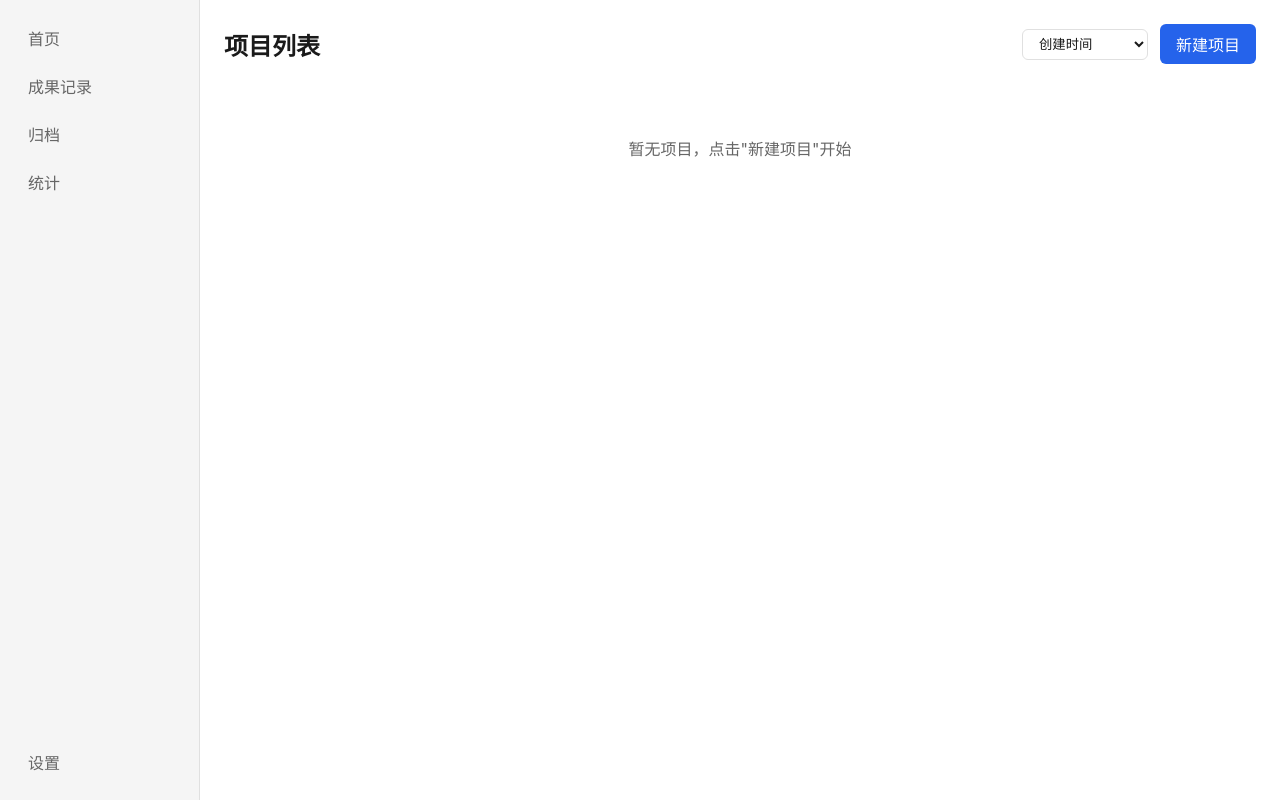
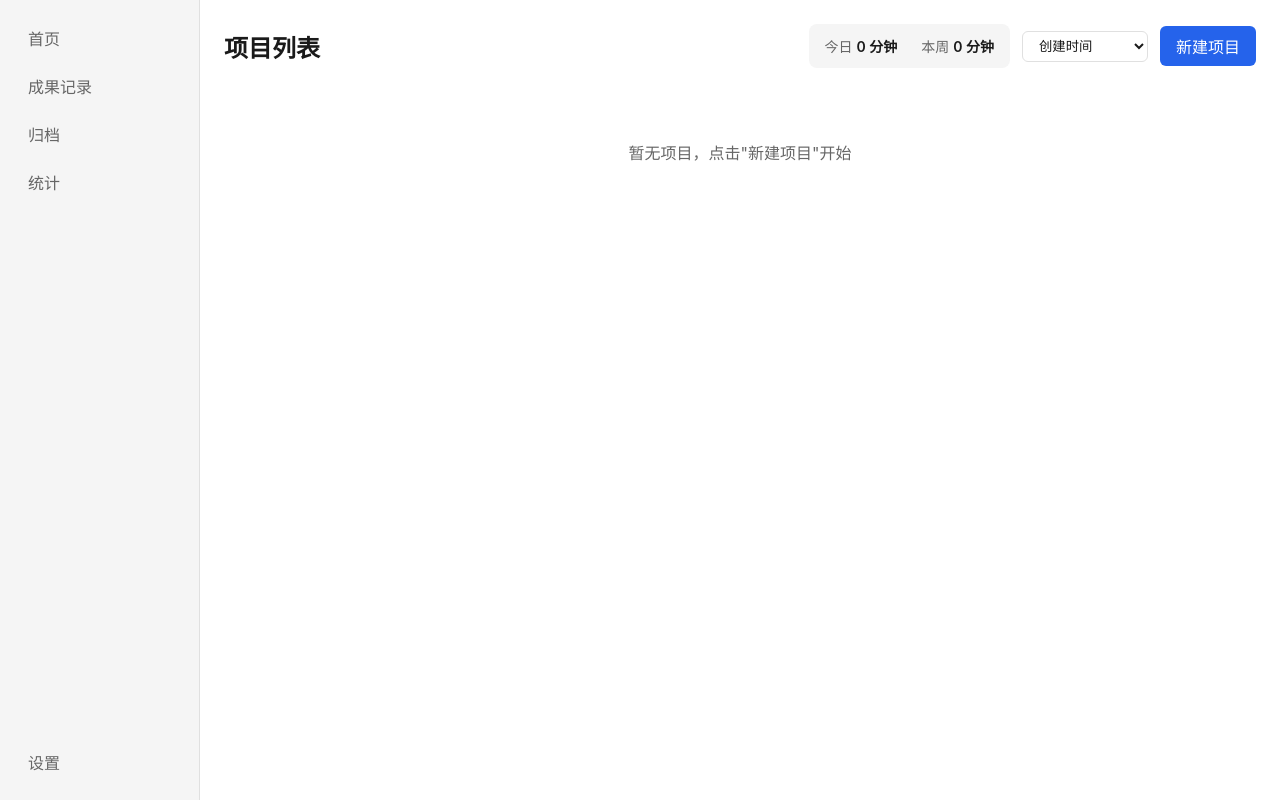
Before and after one commit to nicheng251/Yi, a React (Vite) app: page / in a window 1280 px wide. Built offline with nearby package versions, Linux system fonts and the light colour scheme.

Commit message:
Stage 3.1-3.3: UX enhancements
- Add StatsBar component showing today/week totals
- Add 'minutes' sort option for project sorting
- Archive page now shows total minutes per archived project

```diff
--- a/src/components/SortableArchiveItem.tsx
+++ b/src/components/SortableArchiveItem.tsx
@@ -4,6 +4,7 @@ import { CSS } from "@dnd-kit/utilities";
 import { format } from "date-fns";
 import { zhCN } from "date-fns/locale";
 import { Project } from "../types";
+import { formatMinutes } from "../utils/format";
 import "../styles/components.css";
 
 interface SortableArchiveItemProps {
@@ -68,6 +69,9 @@ export function SortableArchiveItem({ project, onUnarchive, onDelete }: Sortable
           <div className="text-primary">{project.name}</div>
           <div className="text-secondary">
             归档于 {format(project.updated_at * 1000, "yyyy-MM-dd", { locale: zhCN })}
+            {project.total_minutes !== undefined && project.total_minutes > 0 && (
+              <span style={{ marginLeft: 12 }}>累计 {formatMinutes(project.total_minutes)}</span>
+            )}
           </div>
         </div>
       </div>
--- /dev/null
+++ b/src/components/StatsBar.tsx
@@ -0,0 +1,94 @@
+import { useState, useEffect } from "react";
+import { invoke } from "@tauri-apps/api/core";
+import { startOfDay, endOfDay, startOfWeek, endOfWeek } from "date-fns";
+import { CommandResponse, ProjectStat } from "../types";
+import { formatMinutes } from "../utils/format";
+
+interface StatsBarProps {
+  currentProjectMinutes?: number;
+}
+
+export function StatsBar({ currentProjectMinutes = 0 }: StatsBarProps) {
+  const [todayMinutes, setTodayMinutes] = useState(0);
+  const [weekMinutes, setWeekMinutes] = useState(0);
+  const [loading, setLoading] = useState(true);
+
+  useEffect(() => {
+    loadStats();
+  }, []);
+
+  async function loadStats() {
+    try {
+      const now = new Date();
+      const todayStart = Math.floor(startOfDay(now).getTime() / 1000);
+      const todayEnd = Math.floor(endOfDay(now).getTime() / 1000);
+      const weekStart = Math.floor(startOfWeek(now, { weekStartsOn: 1 }).getTime() / 1000);
+      const weekEnd = Math.floor(endOfWeek(now, { weekStartsOn: 1 }).getTime() / 1000);
+
+      const todayRes = (await invoke("get_statistics", {
+        startDate: String(todayStart),
+        endDate: String(todayEnd),
+      })) as CommandResponse<ProjectStat[]>;
+
+      const weekRes = (await invoke("get_statistics", {
+        startDate: String(weekStart),
+        endDate: String(weekEnd),
+      })) as CommandResponse<ProjectStat[]>;
+
+      if (todayRes.success && todayRes.data) {
+        const total = todayRes.data.reduce((sum, p) => sum + p.total_minutes, 0);
+        setTodayMinutes(total);
+      }
+
+      if (weekRes.success && weekRes.data) {
+        const total = weekRes.data.reduce((sum, p) => sum + p.total_minutes, 0);
+        setWeekMinutes(total);
+      }
+    } catch (e) {
+      console.error("Failed to load stats:", e);
+    } finally {
+      setLoading(false);
+    }
+  }
+
+  if (loading) {
+    return (
+      <div style={{
+        padding: "12px 16px",
+        backgroundColor: "var(--bg-secondary)",
+        borderRadius: 8,
+        display: "flex",
+        gap: 24,
+        fontSize: 14,
+      }}>
+        <span style={{ color: "var(--text-secondary)" }}>加载中...</span>
+      </div>
+    );
+  }
+
+  return (
+    <div style={{
+      padding: "12px 16px",
+      backgroundColor: "var(--bg-secondary)",
+      borderRadius: 8,
+      display: "flex",
+      gap: 24,
+      fontSize: 14,
+    }}>
+      <div>
+        <span style={{ color: "var(--text-secondary)" }}>今日 </span>
+        <span style={{ fontWeight: 600, color: "var(--text-primary)" }}>{formatMinutes(todayMinutes)}</span>
+      </div>
+      <div>
+        <span style={{ color: "var(--text-secondary)" }}>本周 </span>
+        <span style={{ fontWeight: 600, color: "var(--text-primary)" }}>{formatMinutes(weekMinutes)}</span>
+      </div>
+      {currentProjectMinutes > 0 && (
+        <div>
+          <span style={{ color: "var(--text-secondary)" }}>本次 </span>
+          <span style={{ fontWeight: 600, color: "var(--accent)" }}>{formatMinutes(currentProjectMinutes)}</span>
+        </div>
+      )}
+    </div>
+  );
+}
--- a/src/pages/Home.tsx
+++ b/src/pages/Home.tsx
@@ -4,6 +4,7 @@ import { useTimerStore } from "../store/timer";
 import { useProjectStore } from "../store/projects";
 import { CommandResponse, Project, Session } from "../types";
 import { SortableProjectItem } from "../components/SortableProjectItem";
+import { StatsBar } from "../components/StatsBar";
 import { useToast } from "../components/Toast";
 import {
   DndContext,
@@ -17,7 +18,7 @@ import {
 } from "@dnd-kit/sortable";
 import { useSortableSensors } from "../hooks/useSortableSensors";
 
-type SortOrder = "created" | "updated" | "name" | "custom";
+type SortOrder = "created" | "updated" | "name" | "minutes" | "last_active" | "custom";
 
 export default function Home() {
   const [projects, setProjects] = useState<Project[]>([]);
@@ -85,6 +86,8 @@ export default function Home() {
     return [...projects].sort((a, b) => {
       if (effectiveOrder === "created") return b.created_at - a.created_at;
       if (effectiveOrder === "updated") return b.updated_at - a.updated_at;
+      if (effectiveOrder === "minutes") return (b.total_minutes || 0) - (a.total_minutes || 0);
+      if (effectiveOrder === "last_active") return b.updated_at - a.updated_at;
       return a.name.localeCompare(b.name, "zh");
     });
   }
@@ -203,6 +206,7 @@ export default function Home() {
       <div style={{ display: "flex", justifyContent: "space-between", alignItems: "center" }}>
         <h1 style={{ fontSize: 24, fontWeight: 600 }}>项目列表</h1>
         <div style={{ display: "flex", gap: 12, alignItems: "center" }}>
+          <StatsBar />
           <select
             value={sortOrder}
             onChange={(e) => {
@@ -222,6 +226,7 @@ export default function Home() {
             <option value="created">创建时间</option>
             <option value="updated">最近活动时间</option>
             <option value="name">名称</option>
+            <option value="minutes">累计时长</option>
             <option value="custom">自定义</option>
           </select>
           <button
```
